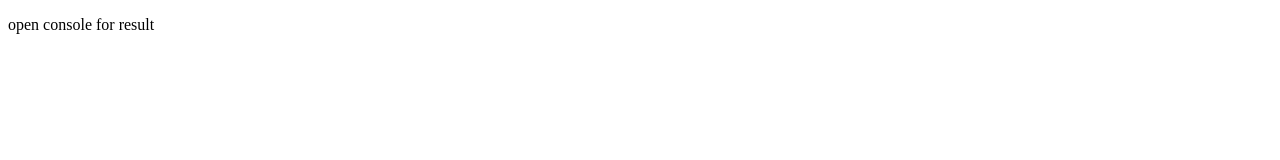
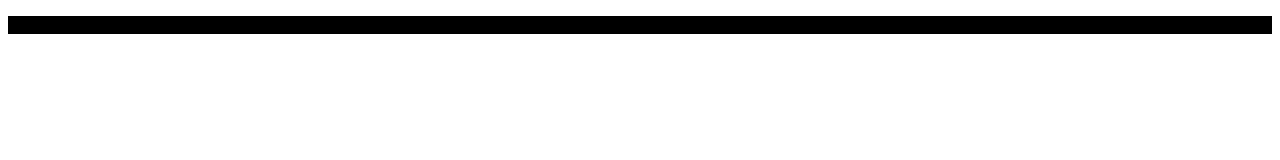
Before and after one commit to Shubhi-03/shubhi-03.github.io, a plain HTML site: page mod4-sol/assignment-4.html in a window 1280 px wide. Drawn offline with Linux system fonts and the light colour scheme.

Commit message:
Update assignment-4.html

```diff
--- a/mod4-sol/assignment-4.html
+++ b/mod4-sol/assignment-4.html
@@ -7,6 +7,6 @@
     <script src="script.js"></script>
 </head>
 <body>
-   <p>open console for result</p>
+  <p style="background-color: black">open console for result</p>
 </body>
 </html>
```
